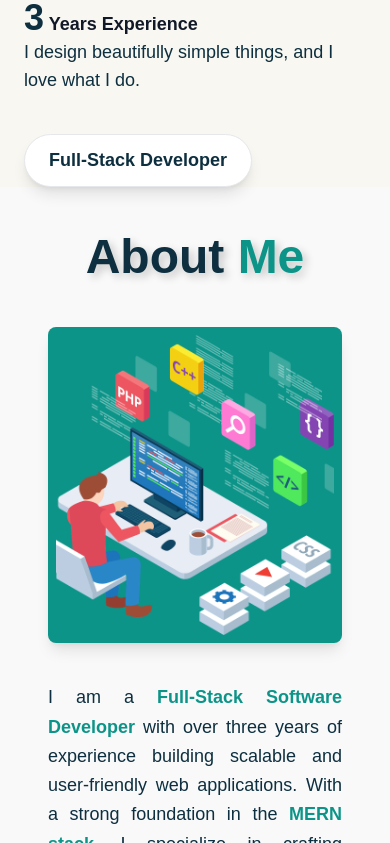
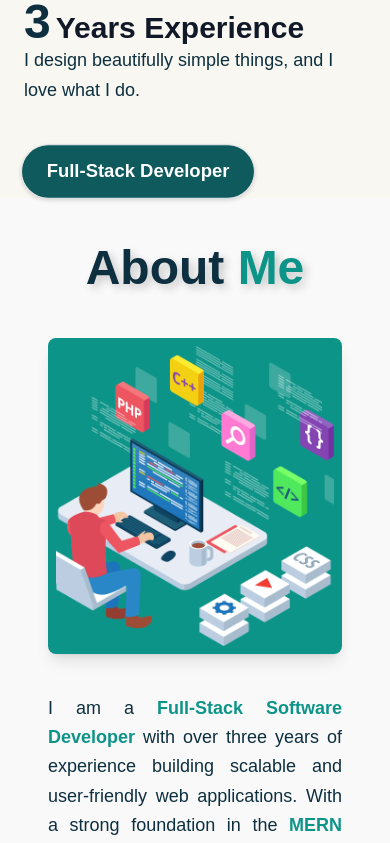
Before and after one commit to zeyakarim/portfolio_in_nextjs, a Next.js app: page / in a window 390 px wide. Shown: the part 881-1724 px from the top of the page. Built offline with nearby package versions, Linux system fonts and the light colour scheme.

Commit message:
[Feat] Header Section Add Animation

```diff
--- a/components/AboutMe.jsx
+++ b/components/AboutMe.jsx
@@ -28,29 +28,71 @@ const AboutMe = () => {
             {/* Text Section - 2/3 */}
             <motion.div
     initial={{ opacity: 0, x: 50 }}
-                animate={{ opacity: 1, x: 0 }}
-                transition={{ duration: 1 }}
+    whileInView={{ opacity: 1, x: 0 }}
+    transition={{ duration: 1, ease: "easeOut" }}
+    viewport={{ once: true, amount: 0.3 }}
     className="w-full md:w-2/3 text-left md:text-right"
 >
     <motion.p
-                    initial={{ opacity: 0 }}
-                    animate={{ opacity: 1 }}
-                    transition={{ delay: 0.5, duration: 1 }}
+        initial={{ opacity: 0, y: 20 }}
+        whileInView={{ opacity: 1, y: 0 }}
+        transition={{ delay: 0.3, duration: 1, ease: "easeOut" }}
+        viewport={{ once: true, amount: 0.3 }}
         className="text-[#0D2F3F] text-lg text-justify leading-relaxed"
     >
-                    I am a <strong className="text-teal-600">Full-Stack Software Developer</strong> with over three years of experience
-                    building scalable and user-friendly web applications. With a strong foundation in the{" "}
-                    <strong className="text-teal-600">MERN stack</strong>, I specialize in crafting seamless user experiences and optimizing
-                    performance for e-commerce platforms and dynamic web solutions.
+        I am a{" "}
+        <motion.strong
+            className="text-teal-600"
+            initial={{ scale: 0.8, opacity: 0 }}
+            animate={{ scale: 1.2, opacity: 1 }}
+            transition={{ duration: 0.6, ease: "easeOut" }}
+        >
+            Full-Stack Software Developer
+        </motion.strong>
+        {" "}with over three years of experience building scalable and user-friendly web applications. With a strong
+        foundation in the{" "}
+
+        <motion.strong
+            className="text-teal-600"
+            initial={{ scale: 0.8, opacity: 0 }}
+            animate={{ scale: 1.2, opacity: 1 }}
+            transition={{ duration: 0.6, ease: "easeOut", delay: 0.2 }}
+        >
+            MERN stack
+        </motion.strong>,
+
+        I specialize in crafting seamless user experiences and optimizing performance for e-commerce platforms
+        and dynamic web solutions.
         <br /><br />
-                    Driven by a passion for <strong className="text-teal-600">clean code and continuous learning</strong>, I stay up-to-date
-                    with the latest technologies to create innovative solutions. I thrive in{" "}
-                    <strong className="text-teal-600">collaborative environments</strong>, where I can contribute my expertise while learning
-                    from others. Whether it’s developing intuitive front-end interfaces or architecting robust
-                    back-end systems, I am always eager to take on new challenges and push the boundaries of what’s
-                    possible.
+
+        Driven by a passion for{" "}
+        <motion.strong
+            className="text-teal-600"
+            initial={{ scale: 0.8, opacity: 0 }}
+            animate={{ scale: 1.2, opacity: 1 }}
+            transition={{ duration: 0.6, ease: "easeOut", delay: 0.4 }}
+        >
+            clean code and continuous learning
+        </motion.strong>,
+
+        I stay up-to-date with the latest technologies to create innovative solutions. I thrive in{" "}
+
+        <motion.strong
+            className="text-teal-600"
+            initial={{ scale: 0.8, opacity: 0 }}
+            animate={{ scale: 1.2, opacity: 1 }}
+            transition={{ duration: 0.6, ease: "easeOut", delay: 0.6 }}
+        >
+            collaborative environments
+        </motion.strong>,
+
+        where I can contribute my expertise while learning from others. Whether it’s developing intuitive
+        front-end interfaces or architecting robust back-end systems, I am always eager to take on new challenges
+        and push the boundaries of what’s possible.
     </motion.p>
 </motion.div>
+
+
         </section>
     );
 };
--- a/components/Experience.jsx
+++ b/components/Experience.jsx
@@ -1,39 +1,32 @@
-import { motion } from "framer-motion";
-import { useEffect, useState } from "react";
+import { motion, useMotionValue, useTransform, animate } from "framer-motion";
+import { useEffect } from "react";
 
 const Experience = () => {
-    const [count, setCount] = useState(0);
+    const count = useMotionValue(0);
+    const roundedCount = useTransform(count, (latest) => Math.floor(latest));
 
     useEffect(() => {
-        let start = 0;
-        const end = 3; // Change this to your actual experience years
-        const duration = 1500; // Animation duration in ms
-        const stepTime = duration / end;
-
-        const timer = setInterval(() => {
-            start += 1;
-            setCount(start);
-            if (start >= end) clearInterval(timer);
-        }, stepTime);
-
-        return () => clearInterval(timer);
-    }, []);
+        animate(count, 3, { duration: 1.5, ease: "easeOut" });
+    }, [count]);
 
     return (
         <motion.div
             initial={{ opacity: 0, x: 50 }}
             animate={{ opacity: 1, x: 0 }}
-            transition={{ duration: 1 }}
+            transition={{ duration: 1, ease: "easeOut" }}
             className="flex-1 text-left md:text-right"
         >
-            {/* Number Animation for Experience */}
+            {/* Experience Counter */}
             <motion.p
                 initial={{ opacity: 0, y: 20 }}
                 animate={{ opacity: 1, y: 0 }}
                 transition={{ delay: 0.5, duration: 1 }}
                 className="text-lg font-semibold"
             >
-                <span className="text-4xl font-bold text-[#0D2F3F]">{count}</span> Years Experience
+                <motion.span className="text-5xl font-extrabold text-[#0D2F3F]">
+                    {roundedCount}
+                </motion.span>{" "}
+                <span className="text-3xl font-bold">Years Experience</span>
             </motion.p>
 
             {/* Design Statement */}
@@ -41,21 +34,30 @@ const Experience = () => {
                 initial={{ opacity: 0, scale: 0.8 }}
                 animate={{ opacity: 1, scale: 1 }}
                 transition={{ delay: 1, duration: 0.8 }}
-                className="text-[#0D2F3F] text-lg mb-4"
+                className="text-[#0D2F3F] text-lg mb-4 leading-relaxed"
             >
                 I design beautifully simple things, and I love what I do.
             </motion.p>
 
-            {/* Developer Role Badge */}
+            {/* Full-Stack Developer Animated Badge */}
             <motion.div
-                initial={{ opacity: 0, scale: 0.5 }}
-                animate={{ opacity: 1, scale: 1 }}
-                transition={{ delay: 1.5, duration: 0.8 }}
-                whileHover={{ scale: 1.1, boxShadow: "0px 4px 12px rgba(0,0,0,0.3)" }}
-                className="mt-6 inline-block border rounded-full px-6 py-3 shadow-lg bg-white text-[#0D2F3F] hover:bg-teal-600 hover:text-white transition"
+                animate={{
+                    scale: [1, 1.1, 1], // Scale effect
+                    backgroundColor: ["#0D2F3F", "#14B8A6", "#0D2F3F"], // Dark Blue → Teal → Blue → Dark Blue
+                    boxShadow: [
+                        "0px 0px 0px rgba(0,0,0,0.1)",
+                        "0px 6px 16px rgba(0,0,0,0.3)",
+                        "0px 0px 0px rgba(0,0,0,0.1)"
+                    ], // Glow effect
+                }}
+                transition={{ duration: 3, repeat: Infinity, ease: "easeInOut" }}
+                className="mt-6 inline-block border rounded-full px-6 py-3 shadow-lg text-white transition-all"
             >
-                <p className="text-[18px] font-semibold">Full-Stack Developer</p>
+                <motion.p className="text-[18px] font-semibold text-white">
+                    Full-Stack Developer
+                </motion.p>
             </motion.div>
+
         </motion.div>
     );
 };
--- a/components/HelloHeader.jsx
+++ b/components/HelloHeader.jsx
@@ -10,7 +10,7 @@ const HelloHeader = () => {
             transition={{ duration: 1 }}
             className="flex-1 text-left"
         >
-            <h2 className="text-6xl md:text-6xl font-bold text-[#0D2F3F] leading-tight flex flex-col">
+            {/* <h2 className="text-6xl md:text-6xl font-bold text-[#0D2F3F] leading-tight flex flex-col">
                 <span className="block mb-2">Hello! I'm</span>
                 <span className="text-teal-600 relative inline-block">
                     <Typewriter
@@ -19,6 +19,19 @@ const HelloHeader = () => {
                         cursor={false}
                         typeSpeed={100}
                         delaySpeed={500}
+                    />
+                </span>
+            </h2> */}
+            <h2 className="text-6xl md:text-6xl font-bold text-[#0D2F3F] leading-tight flex flex-col">
+                <span className="block mb-2">Hello! I'm</span>
+                <span className="text-teal-600 relative inline-block">
+                    <Typewriter
+                        words={["Zeya Karim"]}
+                        loop={0}  // Infinite loop
+                        cursor
+                        typeSpeed={100}
+                        deleteSpeed={50}
+                        delaySpeed={1000}
                     />
                 </span>
             </h2>
@@ -82,4 +95,4 @@ const HelloHeader = () => {
     )
 }
 
-export default HelloHeader
+export default HelloHeader;
```
Lines whose indentation alone changed are shown as unchanged.
